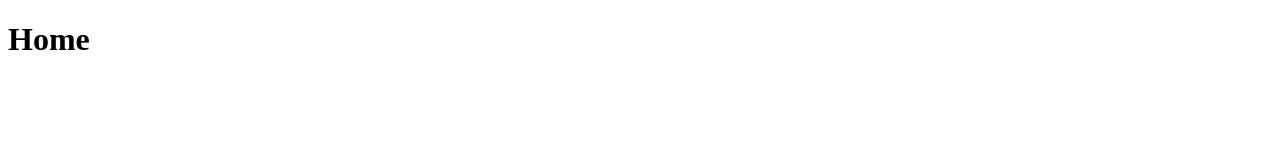
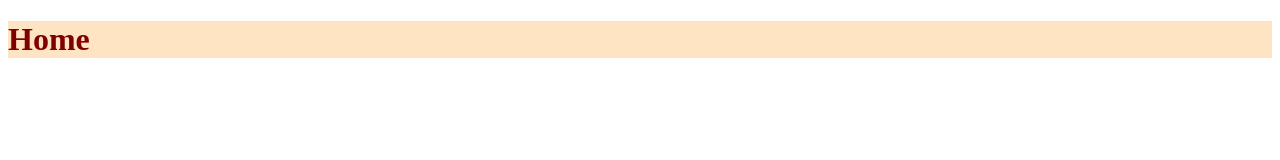
Before and after one commit to alce65/week1_q4, a website: page web/index.html in a window 1280 px wide. Drawn offline with Linux system fonts and the light colour scheme.

Commit message:
Add css link to home  page

```diff
--- a/web/index.html
+++ b/web/index.html
@@ -5,6 +5,7 @@
   <meta charset="UTF-8">
   <meta name="viewport" content="width=device-width, initial-scale=1.0">
   <title>Home</title>
+  <link rel="stylesheet" href="./styles/style.css">
 </head>
 
 <body>
```
